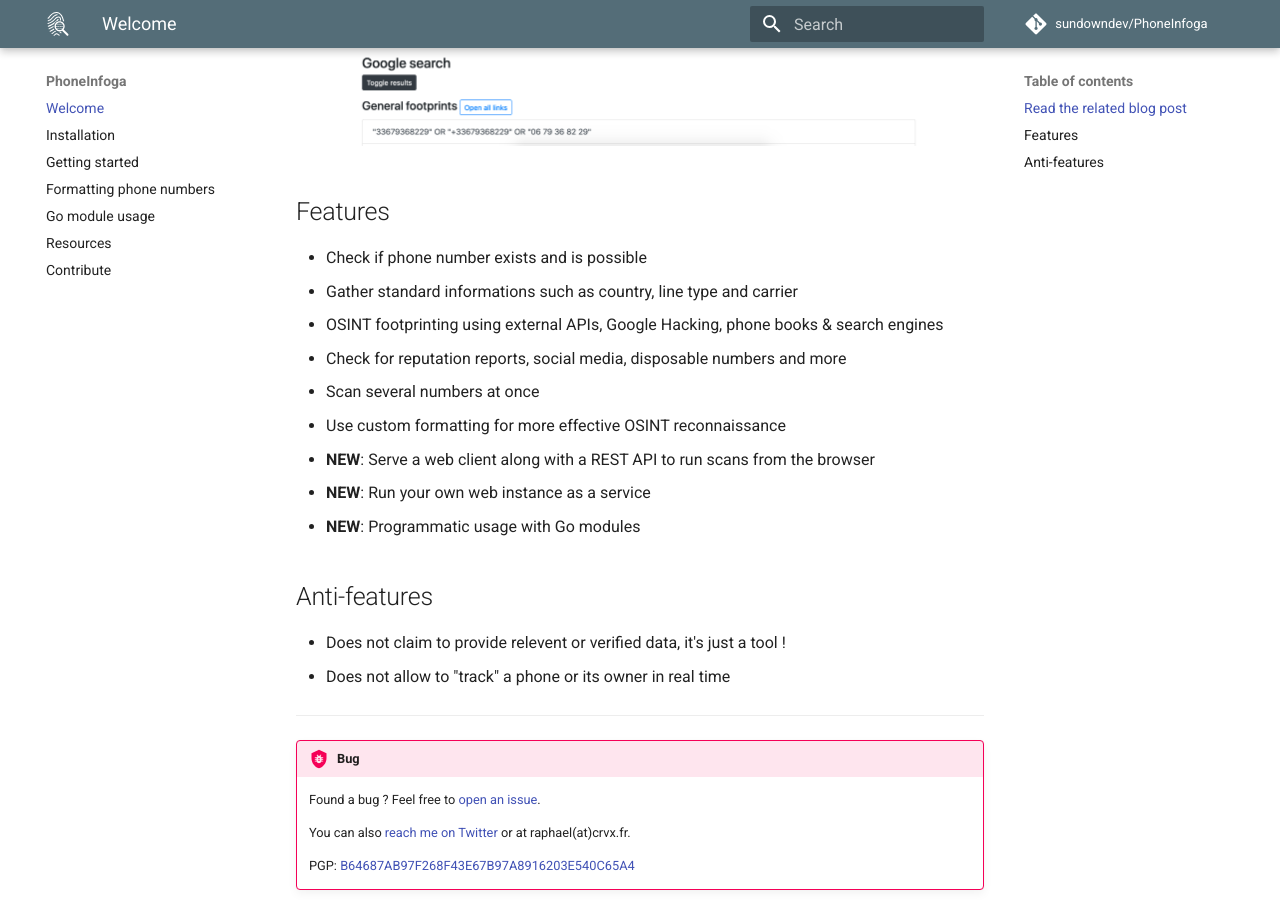
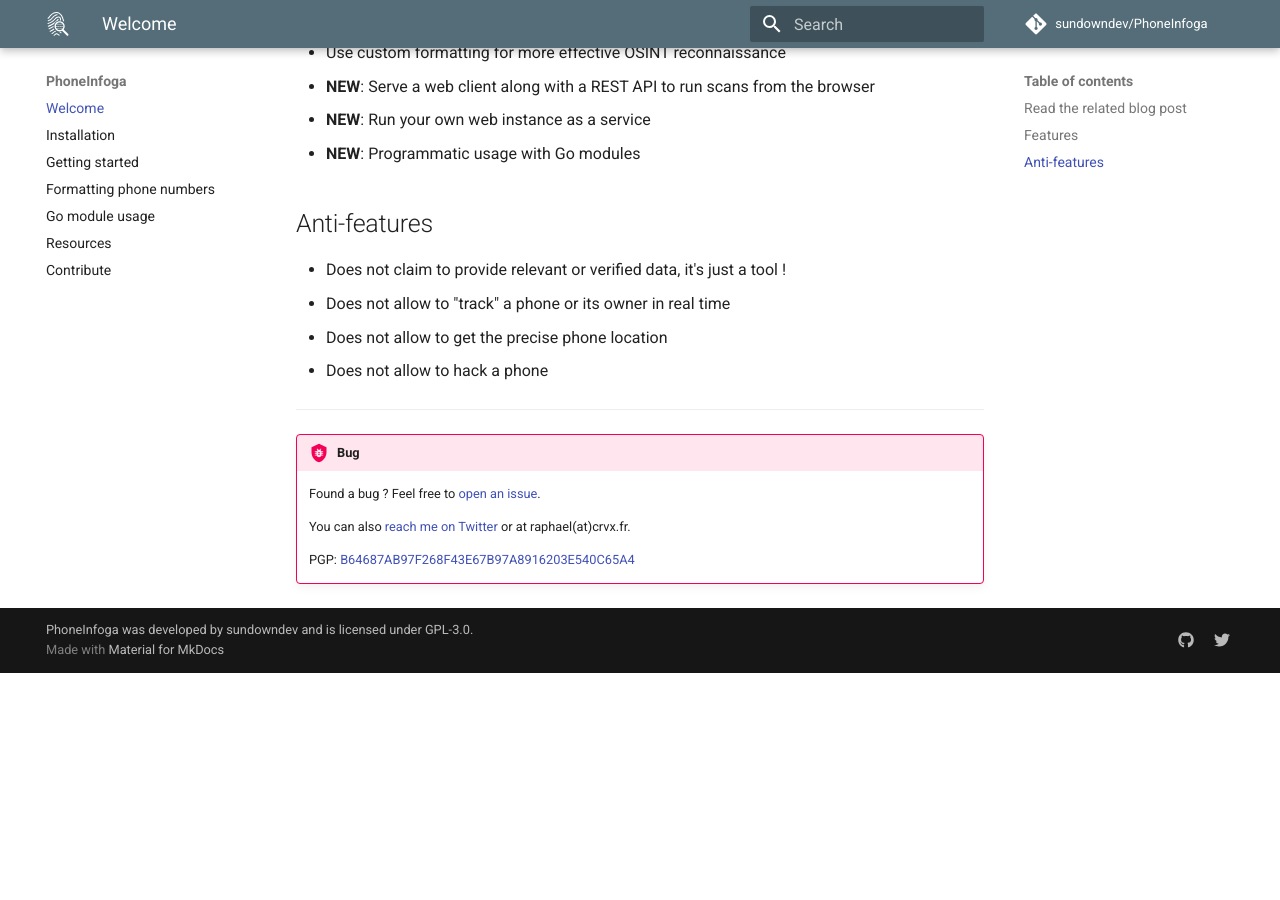
Before and after one commit to sundowndev/phoneinfoga, an MkDocs documentation site: the page built from docs/index.md, in a window 1280 px wide and 900 px high, scrolled down 563 px. Built offline with MkDocs 1.6.1 and Material for MkDocs 9.7.7, drawn with Linux system fonts in a browser that asks for light colours; comment, search, counter and statistics services are not loaded; after the commit the page ends 1236 px from its top, so only the background shows below that.

Commit message:
docs: index

```diff
--- a/docs/index.md
+++ b/docs/index.md
@@ -3,8 +3,6 @@
 PhoneInfoga is one of the most advanced tools to scan phone numbers using only free resources. The goal is to first gather standard information such as country, area, carrier and line type on any international phone numbers with a very good accuracy. Then search for footprints on search engines to try to find the VoIP provider or identify the owner.
 
 ### [Read the related blog post](https://medium.com/@SundownDEV/phone-number-scanning-osint-recon-tool-6ad8f0cac27b)
-
-![](./images/screenshot.png)
 
 ## Features
 
@@ -20,9 +18,10 @@
 
 ## Anti-features
 
-- Does not claim to provide relevent or verified data, it's just a tool !
+- Does not claim to provide relevant or verified data, it's just a tool !
 - Does not allow to "track" a phone or its owner in real time
-
+- Does not allow to get the precise phone location
+- Does not allow to hack a phone
 ----
 
 !!! bug
```
